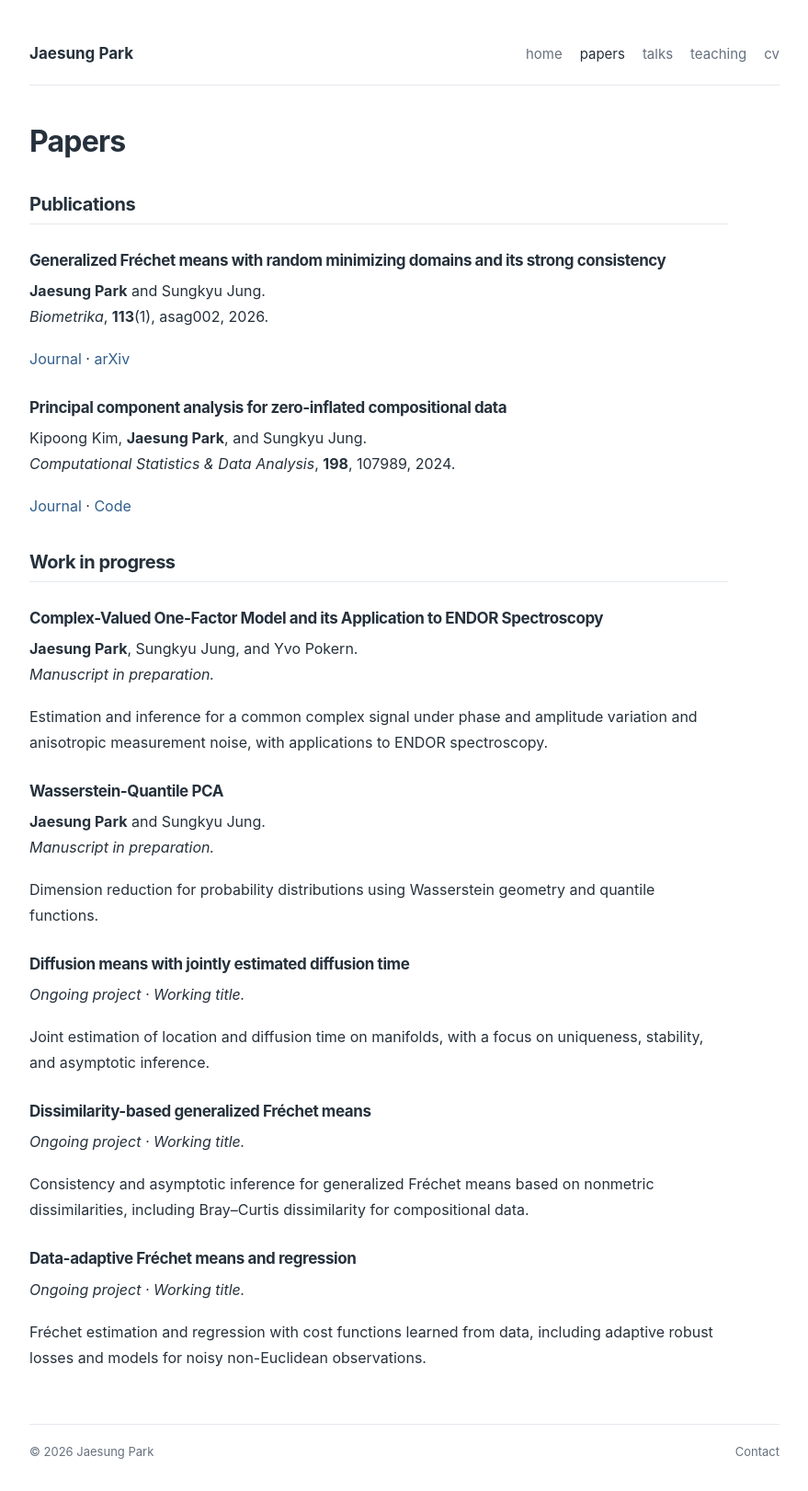
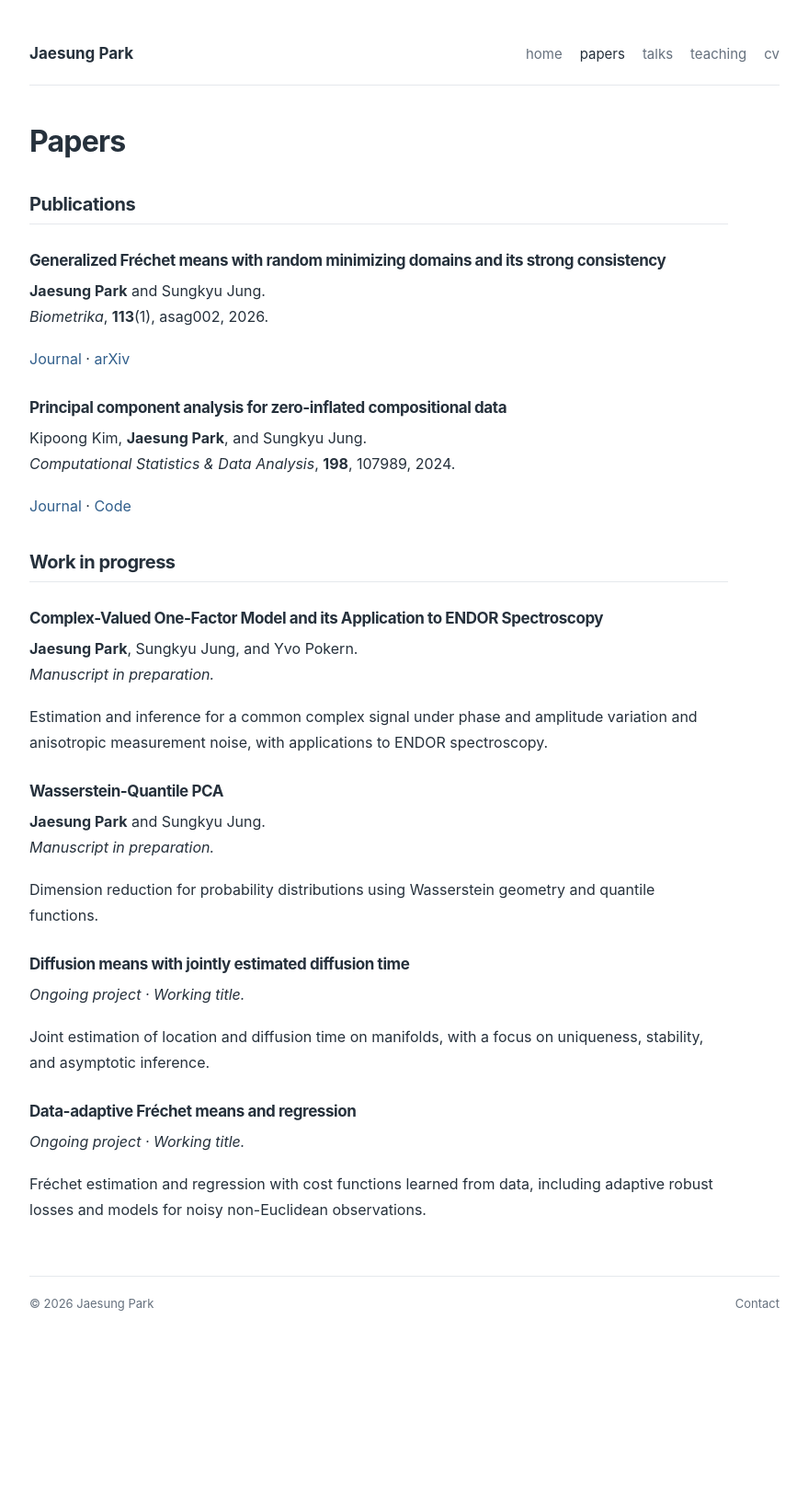
Before and after one commit to JaeSungPark-snu/jaesungpark-snu.github.io, a Jekyll site: the page built from papers.md, in a window 1280 px wide. Shown: the whole page at 92% size, without its empty margins (200-1079 px from the left). Built offline with Jekyll 4.4.1, drawn with Linux system fonts in a browser that asks for light colours; after the commit the page ends 1461 px from its top, so only the background shows below that.

Commit message:
Remove dissimilarity-based GFM from ongoing research

```diff
--- a/papers.md
+++ b/papers.md
@@ -42,12 +42,6 @@ Dimension reduction for probability distributions using Wasserstein geometry and
 
 Joint estimation of location and diffusion time on manifolds, with a focus on uniqueness, stability, and asymptotic inference.
 
-### Dissimilarity-based generalized Fréchet means
-
-*Ongoing project · Working title.*
-
-Consistency and asymptotic inference for generalized Fréchet means based on nonmetric dissimilarities, including Bray–Curtis dissimilarity for compositional data.
-
 ### Data-adaptive Fréchet means and regression
 
 *Ongoing project · Working title.*
@@ -57,9 +51,9 @@ Fréchet estimation and regression with cost functions learned from data, includ
 <!--
 수정 안내:
 - 출판 정보와 공저자 순서는 논문 또는 공식 기록에 맞추어 수정하세요.
-- 아래 세 연구는 최근 연구 논의를 요약한 임시 제목입니다.
-  Diffusion means / Dissimilarity-based GFM / Data-adaptive Fréchet means and regression.
-- 이 세 항목의 공저자 명단과 순서는 아직 확정하여 입력하지 않았습니다.
+- 아래 두 연구는 최근 연구 논의를 요약한 임시 제목입니다.
+  Diffusion means / Data-adaptive Fréchet means and regression.
+- 이 두 항목의 공저자 명단과 순서는 아직 확정하여 입력하지 않았습니다.
 - random cost function의 일반 이론은 현재 complex factor model 원고에 포함되므로,
   별도의 완성 원고로 중복 기재하지 않았습니다.
 - 공개한 원고가 생기면 해당 항목에 arXiv 또는 PDF 링크를 추가하세요.
```
